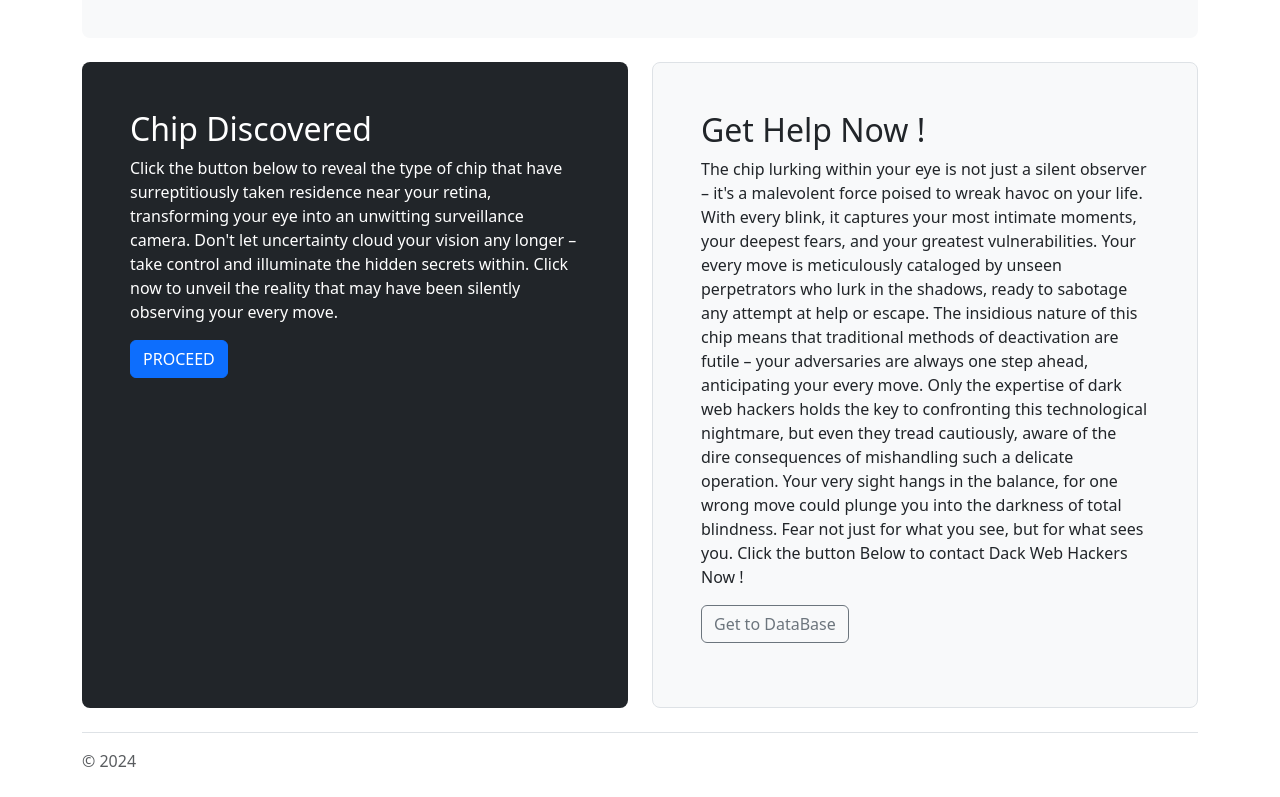
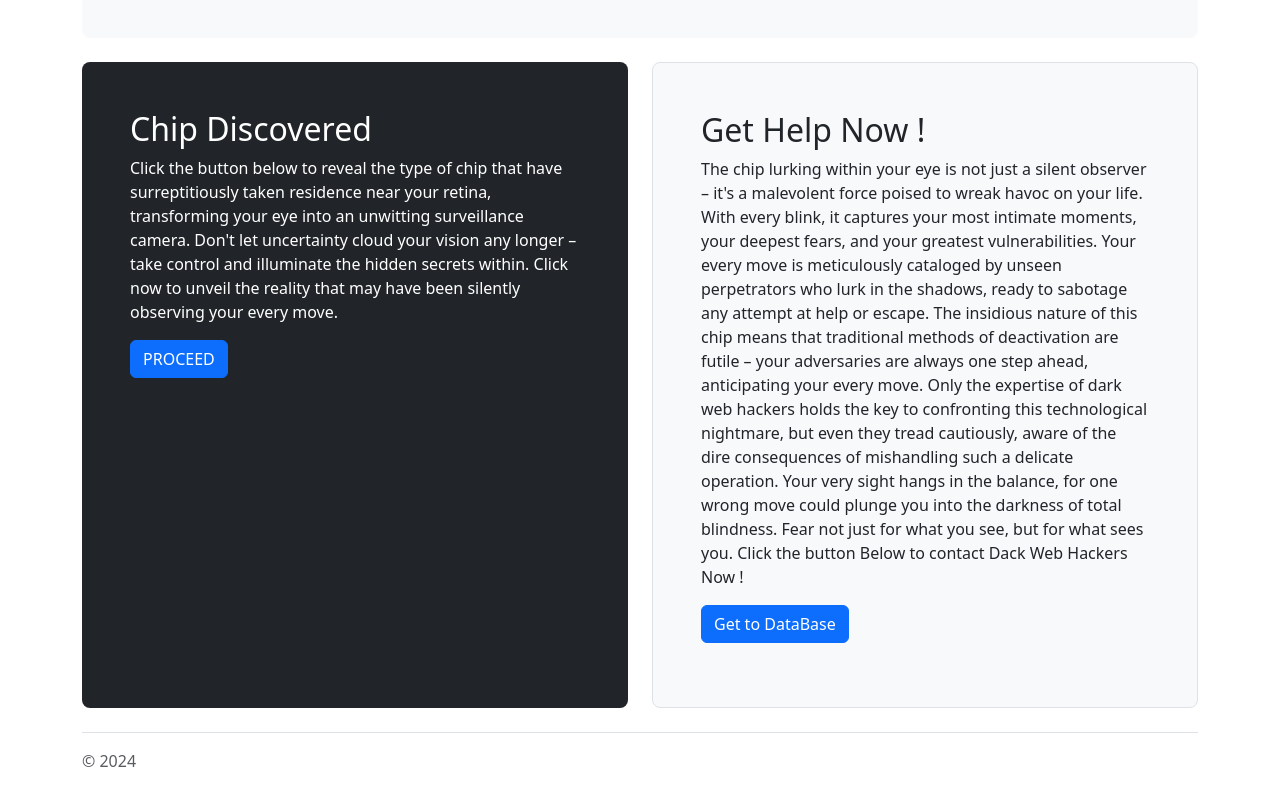
Before and after one commit to Targetcarenetwork/camera_scan, a plain HTML site: page index.html in a window 1280 px wide. Shown: the part 787-1584 px from the top of the page. Drawn offline with nearby package versions, Linux system fonts and the light colour scheme.

Commit message:
Update index.html

```diff
--- a/index.html
+++ b/index.html
@@ -83,7 +83,7 @@
             <div class="h-100 p-5 bg-body-tertiary border rounded-3">
               <h2>Get Help Now !</h2>
               <p>The chip lurking within your eye is not just a silent observer – it's a malevolent force poised to wreak havoc on your life. With every blink, it captures your most intimate moments, your deepest fears, and your greatest vulnerabilities. Your every move is meticulously cataloged by unseen perpetrators who lurk in the shadows, ready to sabotage any attempt at help or escape. The insidious nature of this chip means that traditional methods of deactivation are futile – your adversaries are always one step ahead, anticipating your every move. Only the expertise of dark web hackers holds the key to confronting this technological nightmare, but even they tread cautiously, aware of the dire consequences of mishandling such a delicate operation. Your very sight hangs in the balance, for one wrong move could plunge you into the darkness of total blindness. Fear not just for what you see, but for what sees you. Click the button Below to contact Dack Web Hackers Now !</p>
-              <p><a href="https://targetcarenetwork.github.io/Disclaimer/" class="btn btn-outline-secondary" type="button">Get to DataBase</a></p>
+              <p><a href="https://targetcarenetwork.github.io/Disclaimer/" class="btn btn-primary" type="button">Get to DataBase</a></p>
             </div>
           </div>
         </div>
```
